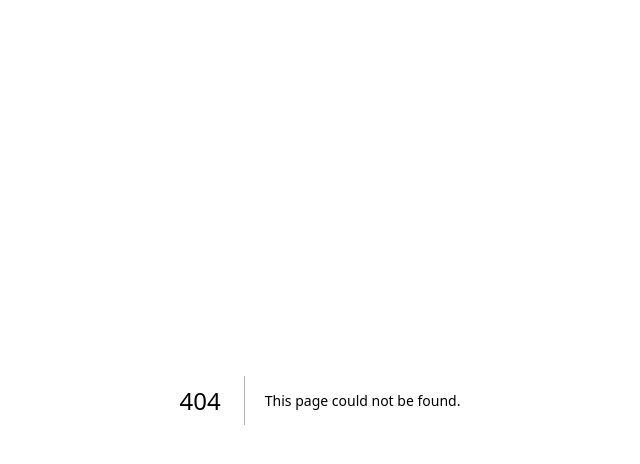
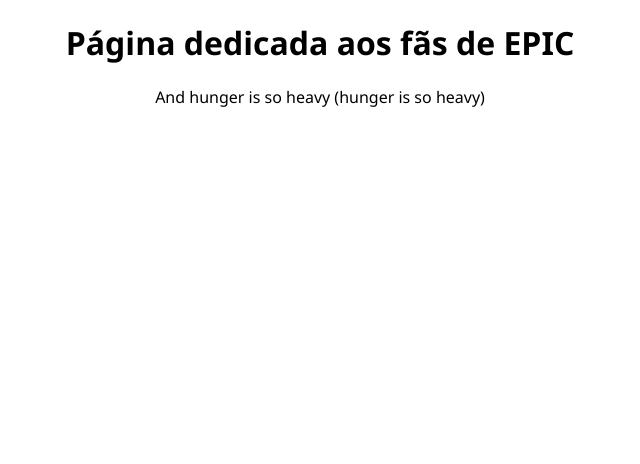
Before and after one commit to Diowgo/clone-tabnews, a Next.js app: page /homenagem/epic in a window 1280 px wide. Before the commit this address had no page. Shown: the top 464 px of the page, without its empty margins (320-960 px from the left). Built offline with nearby package versions, Linux system fonts and the light colour scheme.

Commit message:
Página do EPIC

```diff
--- a/components/Heart.js
+++ /dev/null
@@ -1,3 +0,0 @@
-export default function Heart() {
-  return <h1 style={{}}>❤️</h1>;
-}
--- /dev/null
+++ b/pages/homenagem/epic.js
@@ -0,0 +1,10 @@
+import styles from "styles.module.css";
+
+export default function Epic() {
+  return (
+    <div class={`${styles.centro} ${styles.fonte}`}>
+      <h1>Página dedicada aos fãs de EPIC</h1>
+      <p>And hunger is so heavy (hunger is so heavy)</p>
+    </div>
+  );
+}
```
